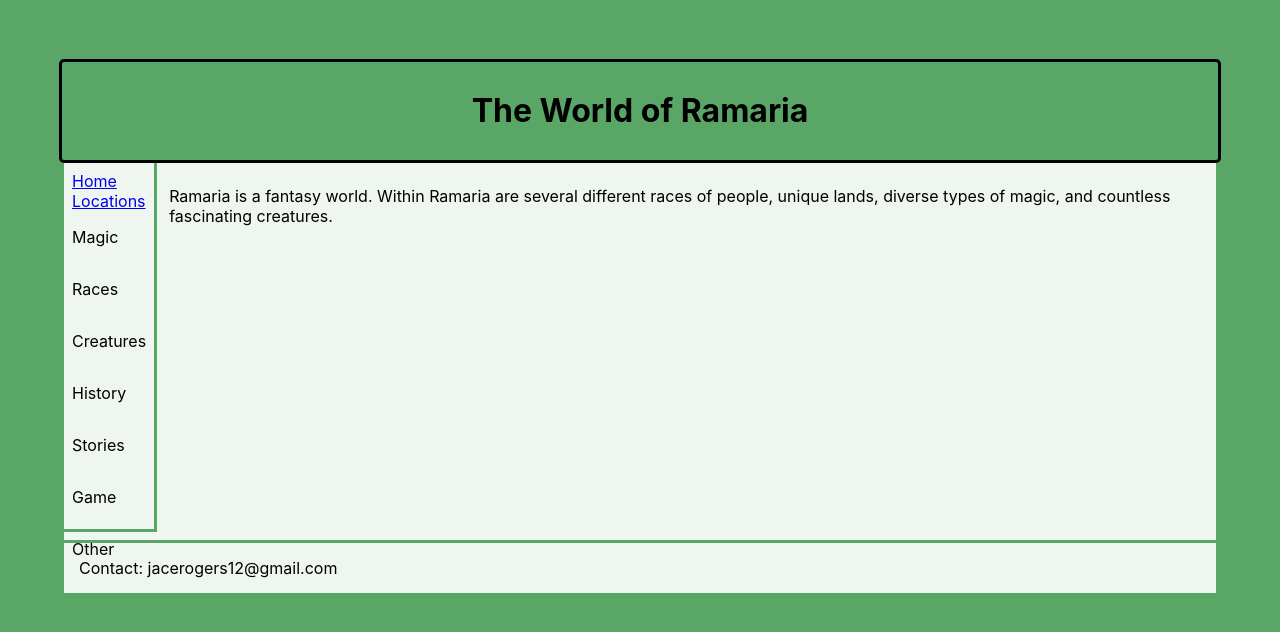
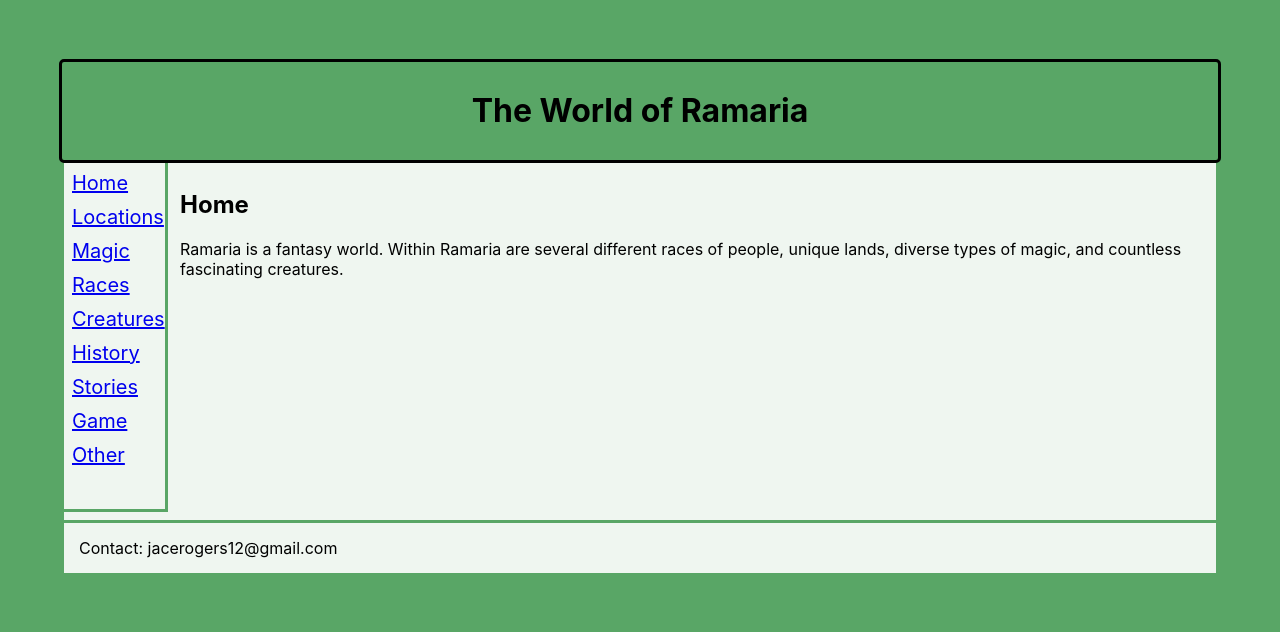
Before and after one commit to JaceRogers12/ramarian-world, a React (Create React App) app: page / in a window 1280 px wide. Shown: the top 632 px of the page. Built offline with nearby package versions, Linux system fonts and the light colour scheme.

Commit message:
redesigned routing and created routes

```diff
--- a/src/App.css
+++ b/src/App.css
@@ -11,9 +11,11 @@
 .navigation {
   border-right: 3px hsl(130, 30%, 50%) solid;
   border-bottom: 3px hsl(130, 30%, 50%) solid;
-  width: 80px;
+  width: 85px;
   padding: 8px;
-  height: 350px;
+  padding-top: 3px;
+  padding-bottom: 3px;
+  height: 340px;
   margin-top: 5px;
   margin-bottom: 8px;
   display: flex;
@@ -44,3 +46,8 @@
   /* border: 2px orange dashed; */
   display: flex;
 }
+
+.navLink {
+  font-size: 20px;
+  padding: 5px 0 5px 0;
+}
--- a/src/App.js
+++ b/src/App.js
@@ -1,7 +1,7 @@
 import './App.css';
 import Header from "./Components/Header.js";
 import Navigation from "./Components/Navigation.js";
-import Home from "./Components/Home.js";
+import Content from "./Components/Content.js";
 import Locations from "./Components/Locations.js";
 import Footer from "./Components/Footer.js";
 import {Routes, Route} from "react-router-dom";
@@ -14,15 +14,15 @@ function App() {
       <div className="main" >
         <Navigation />
         <Routes>
-          <Route path="/" element={<Home />} />
-          <Route path="locations" element={<Locations />} />
-          <Route />
-          <Route />
-          <Route />
-          <Route />
-          <Route />
-          <Route />
-          <Route />
+          <Route path="/" element={<Content information={"Home"} />} />
+          <Route path="locations" element={<Content information={"Locations"} />} />
+          <Route path="magic" element={<Content information={"Magic"} />} />
+          <Route path="races" element={<Content information={"Races"} />} />
+          <Route path="creatures" element={<Content information={"Creatures"} />} />
+          <Route path="history" element={<Content information={"History"} />} />
+          <Route path="stories" element={<Content information={"Stories"} />} />
+          <Route path="game" element={<Content information={"Game"} />} />
+          <Route path="other" element={<Content information={"Other"} />} />
         </Routes>
       </div>
 
--- /dev/null
+++ b/src/Components/Content.js
@@ -0,0 +1,14 @@
+import React from "react";
+import {information} from "../Information";
+
+function Home (props) {
+    const info = props.information;
+    return (
+        <div className="content">
+            <h2>{info}</h2>
+            {information[info] && <p>{information[info]}</p>}
+        </div>
+    )
+}
+
+export default Home;
--- a/src/Components/Home.js
+++ /dev/null
@@ -1,13 +0,0 @@
-import React from "react";
-import { summary } from "../Information";
-
-function Home () {
-
-    return (
-        <div className="content">
-            <p>{summary.main}</p>
-        </div>
-    )
-}
-
-export default Home;
--- a/src/Components/Locations.js
+++ b/src/Components/Locations.js
@@ -1,4 +1,7 @@
 import react from "react";
+
+//This file was an old idea of how to do things and is currently irrelevent.
+//I will delete it when I'm sure that I won't be needing it.
 
 function Locations () {
     return (
--- a/src/Components/Navigation.js
+++ b/src/Components/Navigation.js
@@ -4,15 +4,15 @@ import {Link} from "react-router-dom";
 function Navigation () {
     return (
         <div className="navigation">
-            <Link to="/" >Home</Link>
-            <Link to="Locations" >Locations</Link>
-            <p>Magic</p>
-            <p>Races</p>
-            <p>Creatures</p>
-            <p>History</p>
-            <p>Stories</p>
-            <p>Game</p>
-            <p>Other</p>
+            <Link to="/" className="navLink" >Home</Link>
+            <Link to="locations" className="navLink" >Locations</Link>
+            <Link to="magic" className="navLink" >Magic</Link>
+            <Link to="races" className="navLink" >Races</Link>
+            <Link to="creatures" className="navLink" >Creatures</Link>
+            <Link to="history" className="navLink" >History</Link>
+            <Link to="stories" className="navLink" >Stories</Link>
+            <Link to="game" className="navLink" >Game</Link>
+            <Link to="other" className="navLink" >Other</Link>
         </div>
     )
 }
--- a/src/Information.js
+++ b/src/Information.js
@@ -1,7 +1,7 @@
 import react from "react";
 
-export const summary = {
-    main: `Ramaria is a fantasy world.
+export const information = {
+    Home: `Ramaria is a fantasy world.
     Within Ramaria are several different races of people,
     unique lands,
     diverse types of magic,
```
